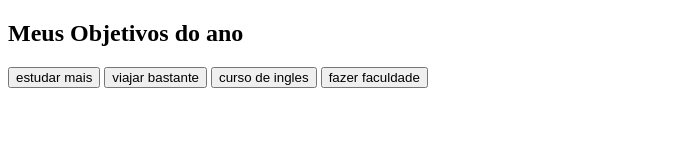
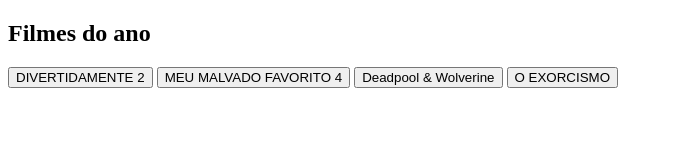
Before and after one commit to vihh123/hospital, a plain HTML site: page index.html in a window 1280 px wide. Shown: the whole page, without its empty margins (0-673 px from the left). Drawn offline with Linux system fonts and the light colour scheme.

Commit message:
Update index.html

```diff
--- a/index.html
+++ b/index.html
@@ -4,18 +4,18 @@
 <head>
     <meta charset="UTF-8">
     <meta name="viewport" content="width=device-width, initial-scale=1.0">
-    <title>Meus objetivos do ano</title>
+    <title>Meus Filmes e Series</title>
     <link rel="stylesheet" href="style.css">
 </head>
 
 <body>
     <section class="conteudo-principal">
-        <h2 class="titulo-principal">Meus Objetivos do ano</h2>
+        <h2 class="titulo-principal">Filmes do ano</h2>
         <div class="botoes">
-            <button class="botao">estudar mais</button>
-            <button class="botao">viajar bastante</button>
-            <button class="botao">curso de ingles</button>
-            <button class="botao">fazer faculdade</button>
+            <button class="botao">DIVERTIDAMENTE 2</button>
+            <button class="botao">MEU MALVADO FAVORITO 4</button>
+            <button class="botao">Deadpool & Wolverine </button>
+            <button class="botao">O EXORCISMO</button>
         </div>
     </section>
 </body>
```
